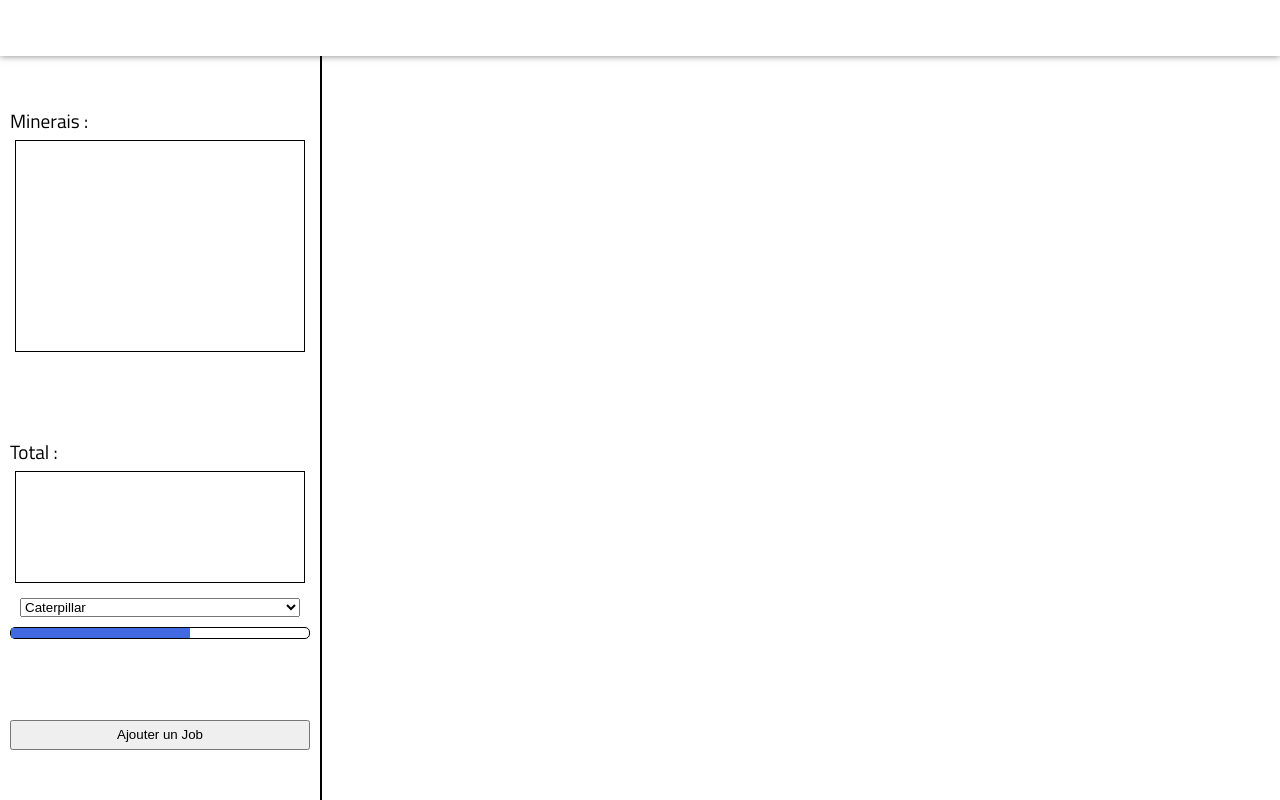
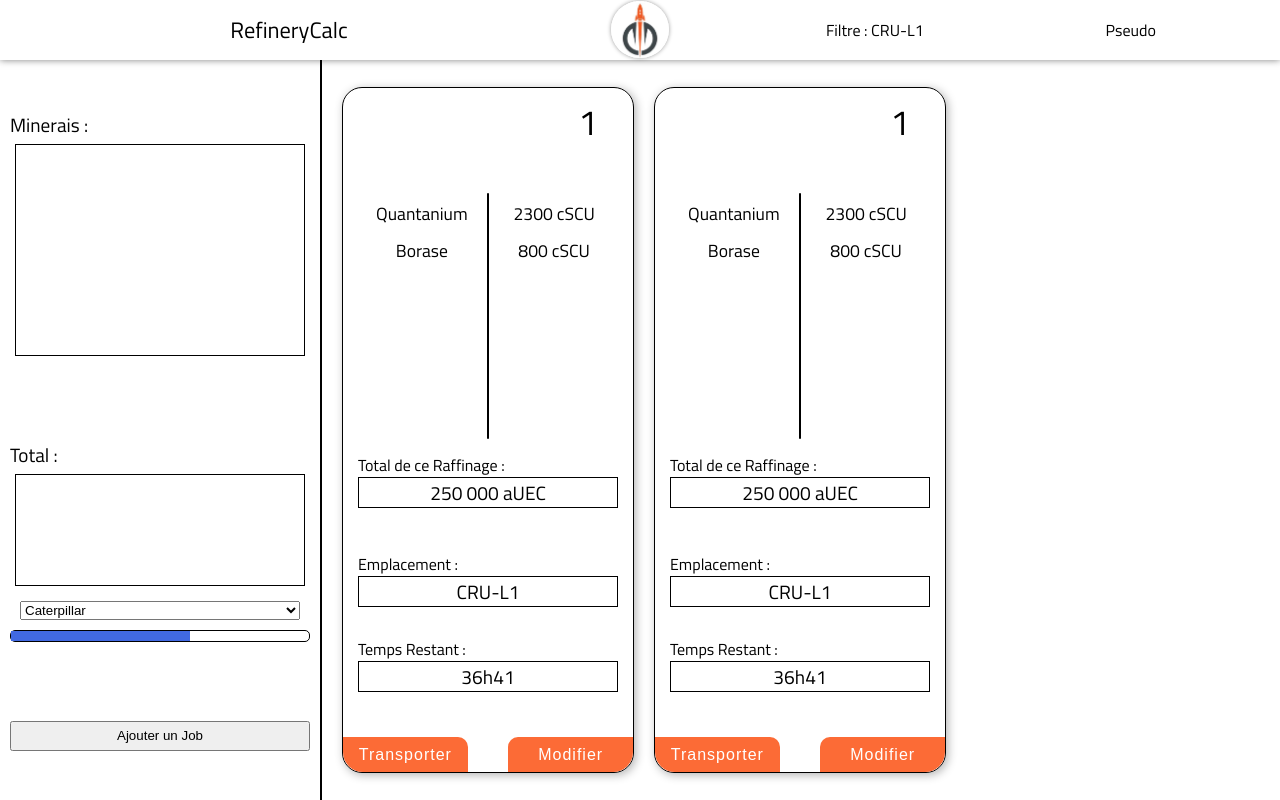
Before and after one commit to coco3244/RefineryCalcJs, a PHP site: page /Liduen/NewGen/calc.html in a window 1280 px wide. Run offline with PHP 8.4, Linux system fonts and the light colour scheme.

Commit message:
Fin interface v1

```diff
--- a/Liduen/NewGen/calc.html
+++ b/Liduen/NewGen/calc.html
@@ -20,18 +20,36 @@
      <script src="scriptCalc.js" defer></script>
 </head>
 <body>
+
     <div class="toolBar">
+        <div class="left">
+            <label>RefineryCalc</label>
+        </div>
+        <div class="center">
+            <img src="./images/Logo3.png" alt="LogoOOS">
+        </div>
+        <div class="right">
+            <label>Filtre : CRU-L1</label>
+            <label>Pseudo</label>
+        </div>
+    </div>
 
-    </div>
+
     <div class="page">
         <div class="sideBar">
             <div class="tabMineraisCont">
                 <label>Minerais : </label>
-                <div class="tabMinerais"></div>
+                <div class="tabMinerais">
+
+
+                </div>
             </div>
             <div class="tabTotalCont">
                 <label>Total : </label>
-                <div class="tabTotal"></div>
+                <div class="tabTotal">
+
+
+                </div>
                 <select>
                     <option>Caterpillar</option>
                     <option>Hercule C2</option>
@@ -43,13 +61,94 @@
 
             </div>
             <div class="addJobCont">
-                <Button>Ajouter un Job</Button>
+                <button>Ajouter un Job</button>
             </div>
         </div>
 
 
         <div class="jobsContainer">
+            <div class="job">
+                <label class="titleJob">1</label>
 
+                <div class="mineraisContainer">
+                    <div class="mineraisJob">
+                        <div class="listeMinerais">
+                            <label>Quantanium</label>
+                            <label>Borase</label>
+                        </div>
+                        <span class="separate"></span>
+                        <div class="listeQuantites">
+                            <label>2300 cSCU</label>
+                            <label>800 cSCU</label>
+                        </div>
+                    </div>
+                    <label class="titreCat">Total de ce Raffinage : </label>
+                    <div class="tabCat">
+                        250 000 aUEC
+                    </div>
+                </div>
+
+                <div class="emplacementContainer">
+                    <label class="titreCat">Emplacement : </label>
+                    <div class="tabCat">
+                        CRU-L1
+                    </div>
+                </div>
+
+                <div class="tempsContainer">
+                    <label class="titreCat">Temps Restant : </label>
+                    <div class="tabCat">
+                        36h41
+                    </div>
+                </div>
+
+                <div class="btnsContainer">
+                    <button class="btnTransport">Transporter</button>
+                    <button class="btnModif">Modifier</button>
+                </div>
+
+            </div>
+            <div class="job">
+                <label class="titleJob">1</label>
+
+                <div class="mineraisContainer">
+                    <div class="mineraisJob">
+                        <div class="listeMinerais">
+                            <label>Quantanium</label>
+                            <label>Borase</label>
+                        </div>
+                        <span class="separate"></span>
+                        <div class="listeQuantites">
+                            <label>2300 cSCU</label>
+                            <label>800 cSCU</label>
+                        </div>
+                    </div>
+                    <label class="titreCat">Total de ce Raffinage : </label>
+                    <div class="tabCat">
+                        250 000 aUEC
+                    </div>
+                </div>
+
+                <div class="emplacementContainer">
+                    <label class="titreCat">Emplacement : </label>
+                    <div class="tabCat">
+                        CRU-L1
+                    </div>
+                </div>
+
+                <div class="tempsContainer">
+                    <label class="titreCat">Temps Restant : </label>
+                    <div class="tabCat">
+                        36h41
+                    </div>
+                </div>
+
+                <div class="btnsContainer">
+                    <button class="btnTransport">Transporter</button>
+                    <button class="btnModif">Modifier</button>
+                </div>
+
+            </div>
         </div>
     </div>
 </body>
--- a/Liduen/NewGen/styleCalc.css
+++ b/Liduen/NewGen/styleCalc.css
@@ -28,6 +28,30 @@ body {
 .toolBar {
 	height: 60px;
 	box-shadow: 0px 0px 7px rgba(0, 0, 0, 0.5);
+
+	display: flex;
+	justify-content: space-around;
+	align-items: center;
+}
+
+.toolBar .left, .toolBar .right {
+	width: 40%;
+	display: flex;
+	justify-content: space-around;
+}
+
+.toolBar .left {
+	font-size: 1.4em;
+}
+
+.toolBar .center img, .toolBar .center {
+	height: 98%;
+	border-radius: 50%;
+}
+
+.toolBar .center img {
+	box-shadow: 0 0 4px rgba(0, 0, 0, 0.4);
+
 }
 
 /*------------------------------ Page ------------------------------ */
@@ -109,5 +133,101 @@ body {
 .jobsContainer {
 	display: flex;
 	flex: 1;
+
+	overflow-x: auto;
+	padding: 10px;
+	align-items: center;
+
+}
+
+.job {
+	margin: 10px;
+	height: 95%;
+	width: 260px;
+	border: 1px solid black;
+	border-radius: 20px;
+
+	display: flex;
+	flex-direction: column;
+	justify-content: space-between;
+	padding-left: 15px;
+	padding-right: 15px;
+
+	box-shadow: 2px 2px 10px rgba(0, 0, 0, 0.3);
+	position: relative;
+}
+
+.titleJob {
+	font-size: 2.2em;
+	padding-right: 20px;
+	text-align: right;
+	margin-top: 7px;
+}
+
+.mineraisContainer {
+	height: 50%;
+	display: flex;
+	flex-direction: column;
+}
+
+.mineraisJob {
+	height: 80%;
+	display: flex;
+	justify-content: space-around;
+	align-items: center;
 	overflow: auto;
 }
+
+.listeMinerais, .listeQuantites {
+	height: 85%;
+	width: 48%;
+	display: flex;
+	flex-direction: column;
+	align-items: center;
+}
+.separate {
+	background-color: black;
+	width: 0.1rem;
+	height: 90%;
+	border-radius: 1px;
+}
+
+.listeMinerais label, .listeQuantites label {
+	font-size: 1.1em;
+	margin-bottom: 10px;
+}
+
+.tabCat {
+	border: 1px solid black;
+	text-align: center;
+	font-size: 1.2em;
+}
+
+.btnsContainer {
+	height: 50px;
+}
+
+.btnsContainer button{
+	position: absolute;
+	bottom: 0;
+	height: 35px;
+	width: 43%;
+	border: 0;
+	background-color: #fc6b36;
+	color: white;
+	letter-spacing: 1px;
+	font-size: 16px;
+}
+
+
+.btnTransport {
+	left: 0;
+	border-bottom-left-radius: 20px;
+	border-top-right-radius: 10px;
+}
+
+.btnModif {
+	right: 0;
+	border-bottom-right-radius: 20px;
+	border-top-left-radius: 10px;
+}
```
Also changed, not shown: Liduen/NewGen/images/Logo3.png (added), 1 other file.
